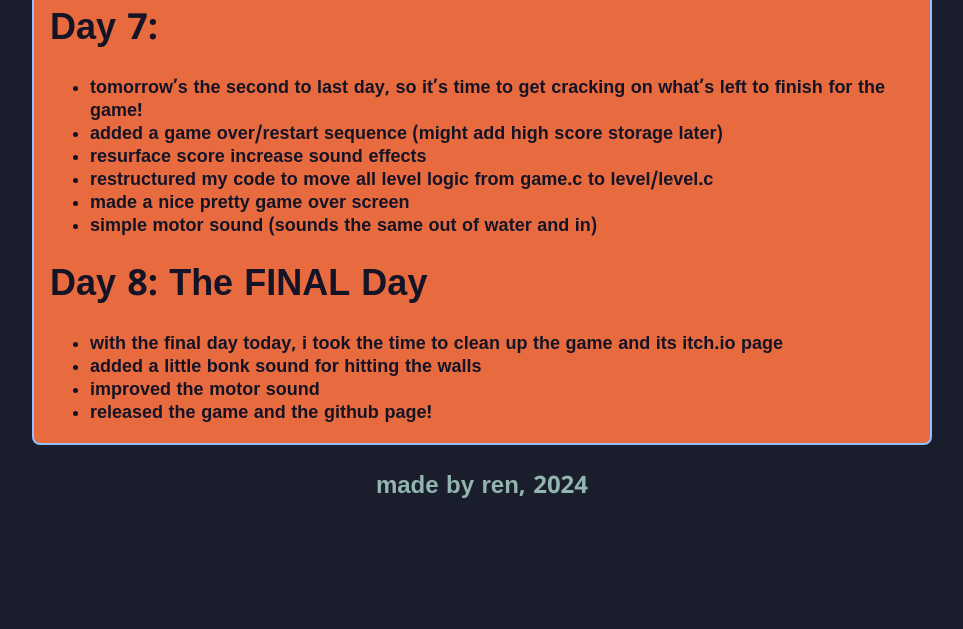
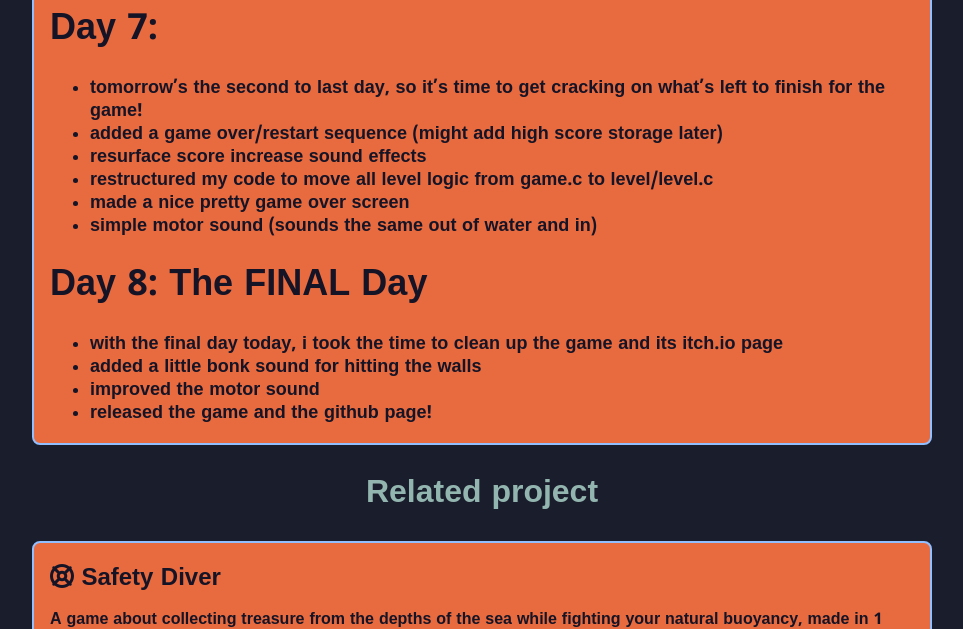
Before and after one commit to renpenguin/renpenguin.github.io, a Jekyll site: the page built from _posts/2024-05-10-safety-diver.md, in a window 1280 px wide and 1400 px high, scrolled down 5752 px. Shown: the top 629 px of the window, without its empty margins (158-1121 px from the left). Built offline with Jekyll 4.4.1, drawn with Linux system fonts in a browser that asks for light colours; nearby versions of some CDN libraries; before the commit the page ends 6268 px from its top, so only the background shows below that; some of the changed text lies outside the part shown.

Commit message:
posts can display related projects

```diff
--- a/_layouts/post.html
+++ b/_layouts/post.html
@@ -4,7 +4,7 @@ layout: base
 
 <h1>
 	{{ page.pretty_title | default: page.title }}
-	| <a href="/"><i class="fa-solid fa-house"></i></a>
+	| <a href="/blog"><i class="fa-solid fa-newspaper"></i></a>
 </h1>
 
 <div class="link-box post selected {{ page.class }}" {% if page.color %}style="background: {{ page.color }};"{% endif %}>
@@ -12,3 +12,14 @@ layout: base
 	{{ content }}
 
 </div>
+
+<!-- Display related project -->
+{% for p in site.projects %}
+	{% assign id = p.title | slugify %}
+	{% if id == page.project %}
+
+		<h1>Related project</h1>
+
+		{% include project.html project=p class="selected" %}
+	{% endif %}
+{% endfor %}
--- a/_posts/2024-05-10-safety-diver.md
+++ b/_posts/2024-05-10-safety-diver.md
@@ -2,6 +2,7 @@
 title: Safety Diver Devlog
 color: "#e86a3f"
 class: black-text
+project: safety-diver
 ---
 
 The [Uncrank'd jam](https://itch.io/jam/uncrankdjam) is here, and the themes are Reflection and Float. After a bit of brainstorming i decided to give buoyancy physics a try, to stay in theme of making games based on simple physics principles. The deadline is on **May 11th 2024 at 1:00 PM GMT**
```
